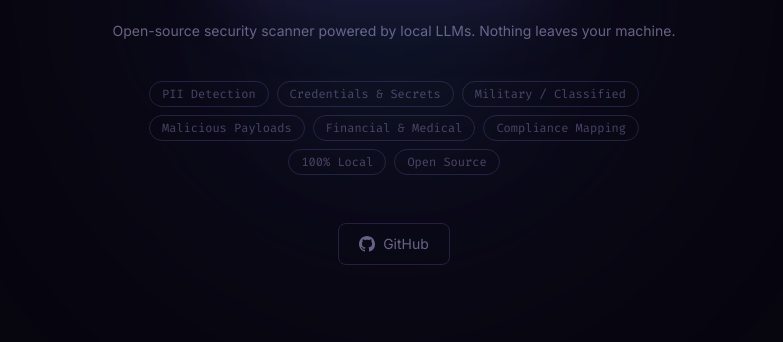
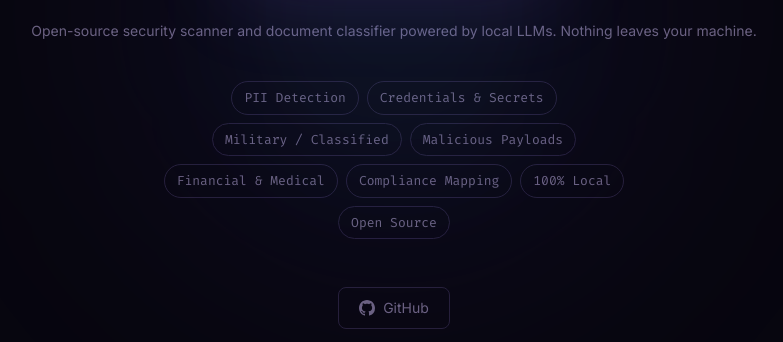
Before and after one commit to IvanDobrovolsky/torchsight, an Astro site in the folder site/: page / in a window 1280 px wide. Shown: the part 387-729 px from the top of the page, without its empty margins (246-1029 px from the left). Built offline with nearby package versions, Linux system fonts and the light colour scheme; Astro itself is replaced by a stand-in of ours.

Commit message:
style: add classifier to tagline, bump tag readability

```diff
--- a/site/src/pages/index.astro
+++ b/site/src/pages/index.astro
@@ -17,7 +17,7 @@ import Layout from '../layouts/Layout.astro';
 
     <!-- One-liner -->
     <p class="text-text-muted text-sm mb-10">
-      Open-source security scanner powered by local LLMs. Nothing leaves your machine.
+      Open-source security scanner and document classifier powered by local LLMs. Nothing leaves your machine.
     </p>
 
     <!-- Feature pills -->
@@ -32,7 +32,7 @@ import Layout from '../layouts/Layout.astro';
         '100% Local',
         'Open Source',
       ].map(tag => (
-        <span class="px-3 py-1 text-xs font-mono text-text-dim border border-border-visible rounded-full">
+        <span class="px-3 py-1.5 text-[13px] font-mono text-text-muted border border-border-visible rounded-full">
           {tag}
         </span>
       ))}
```
